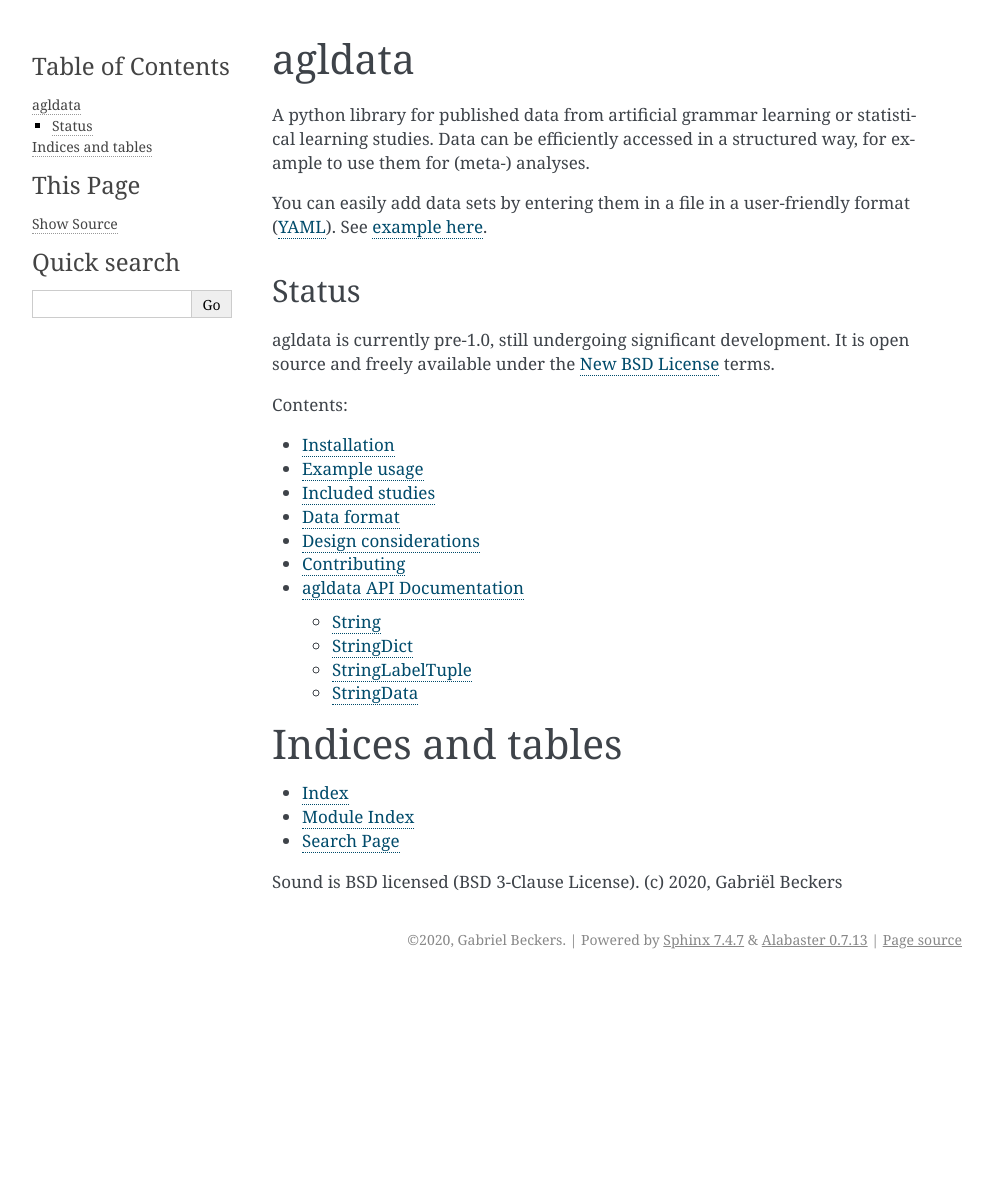
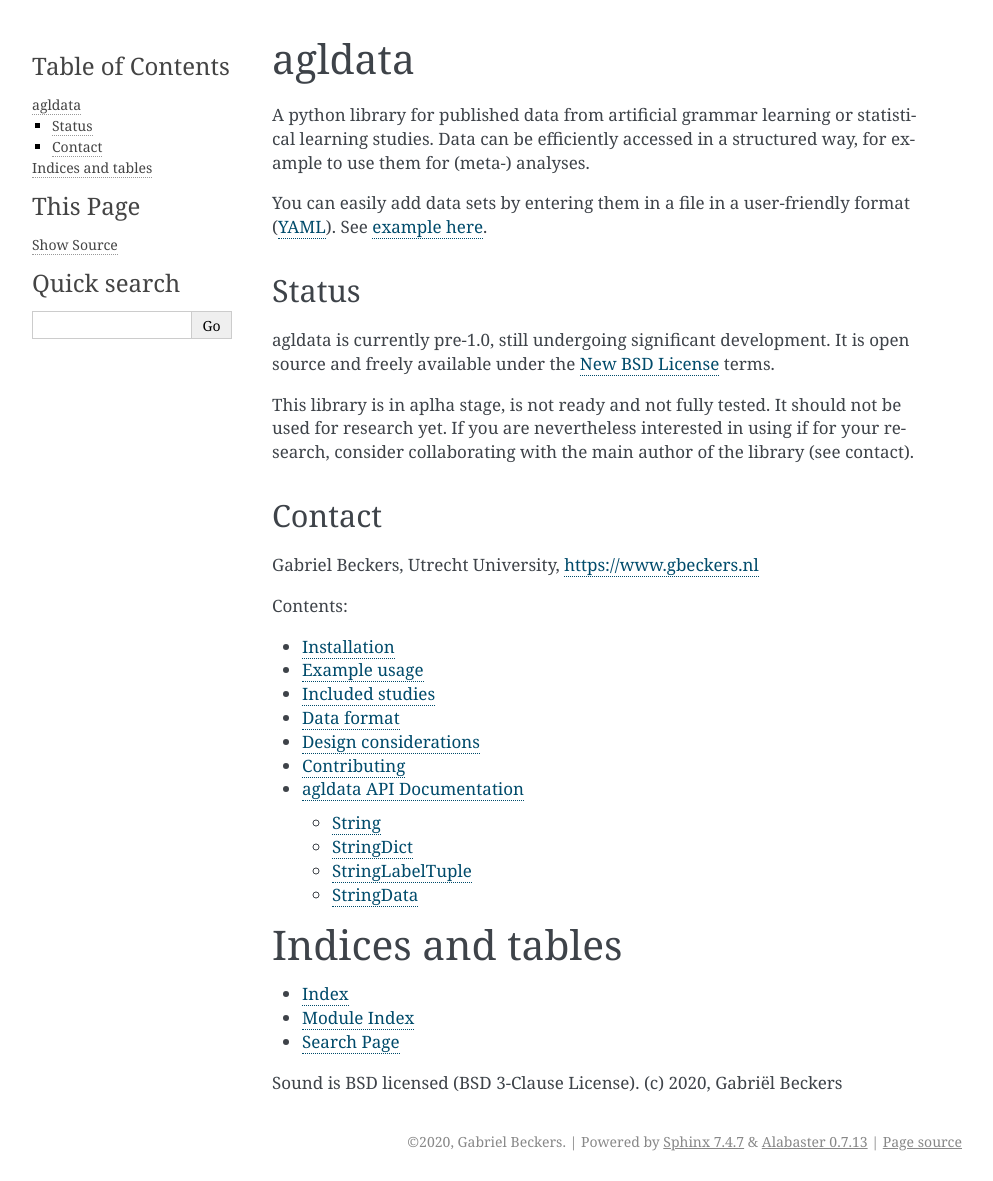
Before and after one commit to gbeckers/agldata, a Sphinx documentation site: the page built from doc/index.rst, in a window 1280 px wide. Shown: the whole page, without its empty margins (148-1141 px from the left). Built offline with Sphinx 7.4.7, drawn with Linux system fonts in a browser that asks for light colours; before the commit the page ends 979 px from its top, so only the background shows below that.

Commit message:
usage warning

```diff
--- a/README.rst
+++ b/README.rst
@@ -19,6 +19,11 @@ format (`YAML <https://yaml.org/>`__). See `example here
 /wilsonetal_2013_jneurosci.yaml>`__.
 
 Current version is: 0.1.0
+
+This library is in aplha stage, is not ready and not fully tested. It should
+not be used for research yet. If you are nevertheless interested in using if
+for your research, consider collaborating with the main author of the library
+(see contact).
 
 Install
 -------
--- a/doc/index.rst
+++ b/doc/index.rst
@@ -15,6 +15,15 @@ Status
 agldata is currently pre-1.0, still undergoing significant development. It is
 open source and freely available under the
 `New BSD License <https://opensource.org/licenses/BSD-3-Clause>`__ terms.
+
+This library is in aplha stage, is not ready and not fully tested. It should
+not be used for research yet. If you are nevertheless interested in using if
+for your research, consider collaborating with the main author of the library
+(see contact).
+
+Contact
+-------
+Gabriel Beckers, Utrecht University, https://www.gbeckers.nl
 
 .. toctree::
    :maxdepth: 2
```
